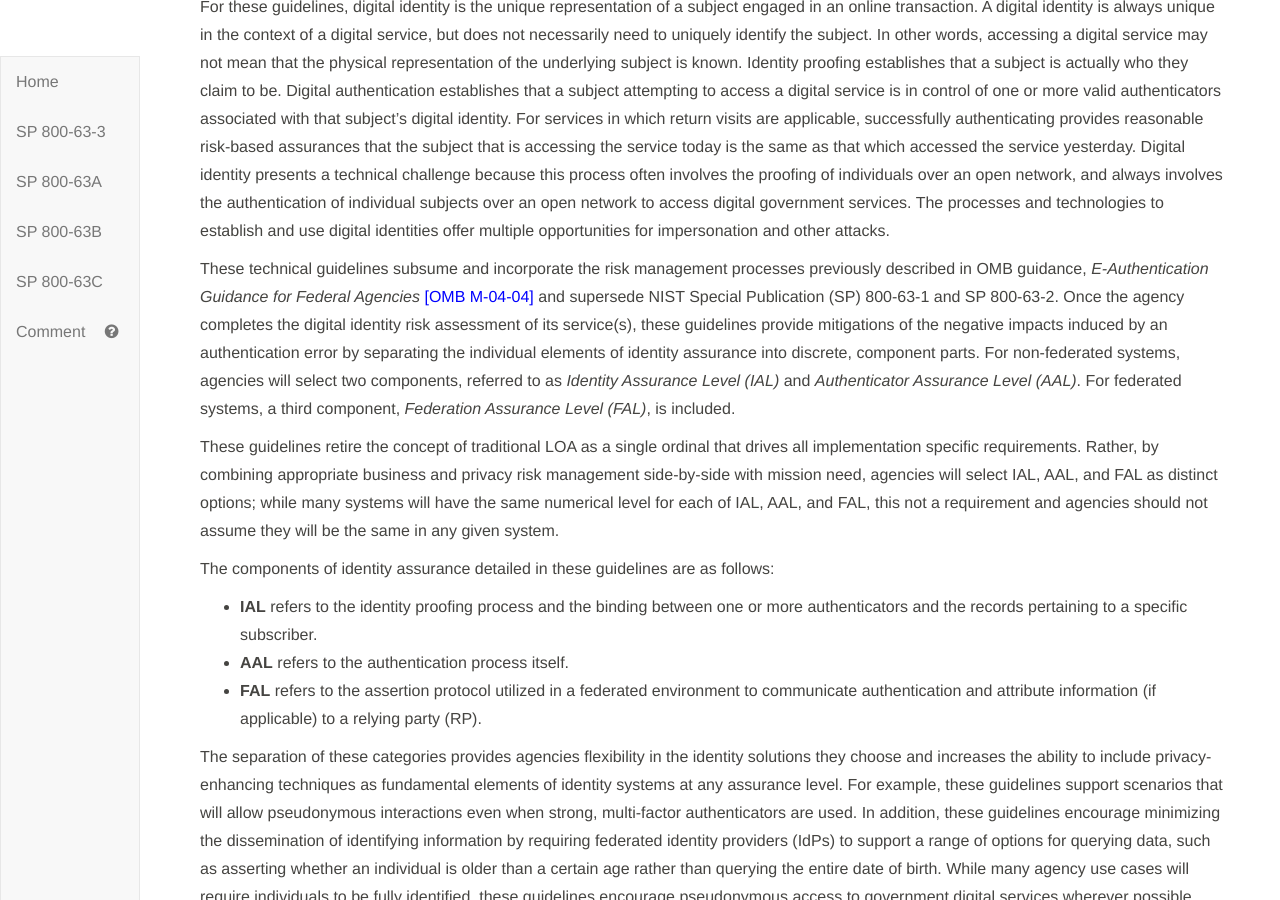
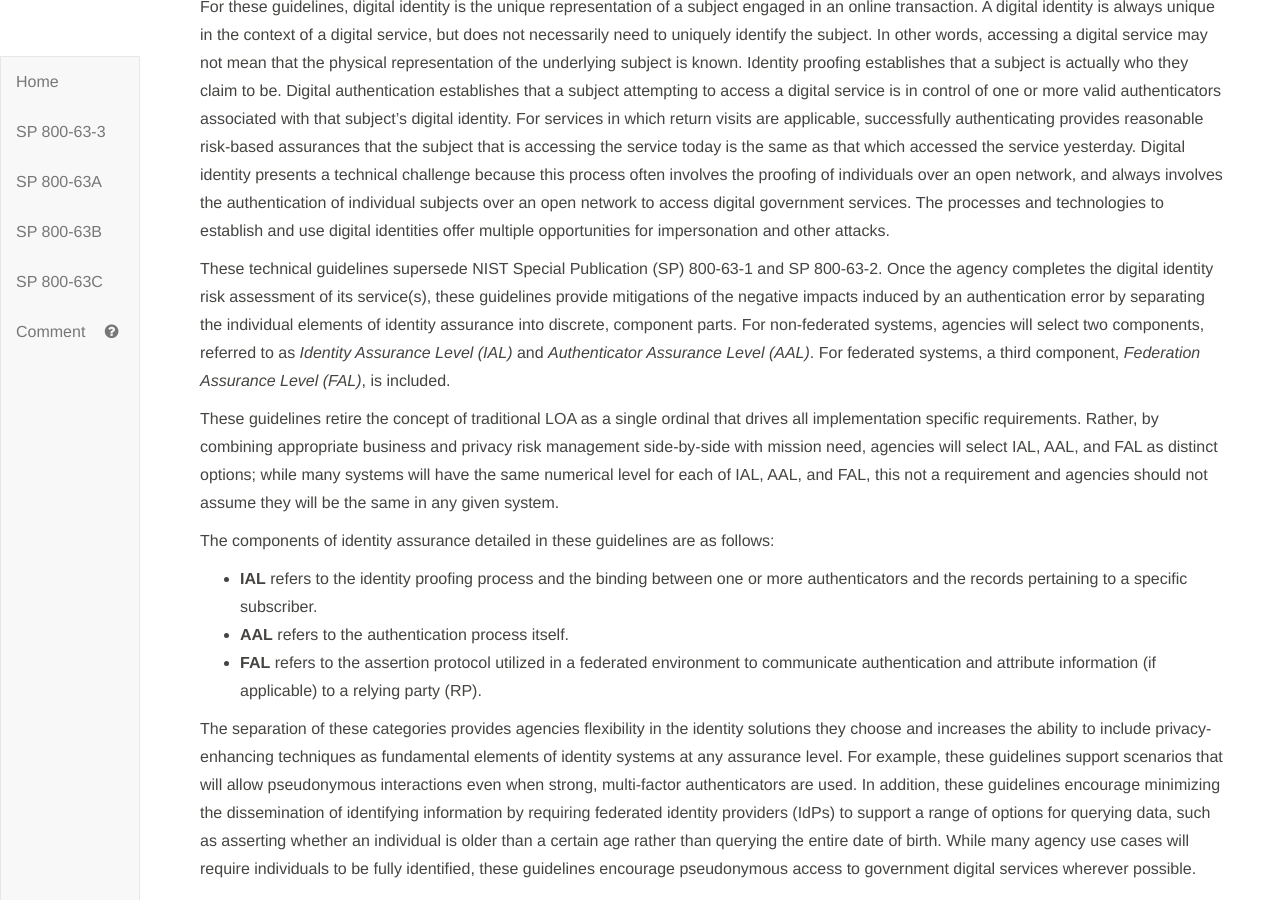
Before and after one commit to usnistgov/800-63-3, a Jekyll site: the page built from sp800-63-3/cover.md, in a window 1280 px wide and 900 px high, scrolled down 3252 px. Built offline with Jekyll 4.4.1, drawn with Linux system fonts in a browser that asks for light colours; our own code applies the rules of GitHub Pages for plain Markdown files.

Commit message:
Minor edit

```diff
--- a/sp800-63-3/cover.md
+++ b/sp800-63-3/cover.md
@@ -199,7 +199,7 @@ Digital identity is the online persona of a subject, and a single definition is
 
 For these guidelines, digital identity is the unique representation of a subject engaged in an online transaction. A digital identity is always unique in the context of a digital service, but does not necessarily need to uniquely identify the subject. In other words, accessing a digital service may not mean that the physical representation of the underlying subject is known. Identity proofing establishes that a subject is actually who they claim to be. Digital authentication establishes that a subject attempting to access a digital service is in control of one or more valid authenticators associated with that subject's digital identity. For services in which return visits are applicable, successfully authenticating provides reasonable risk-based assurances that the subject that is accessing the service today is the same as that which accessed the service yesterday. Digital identity presents a technical challenge because this process often involves the proofing of individuals over an open network, and always involves the authentication of individual subjects over an open network to access digital government services. The processes and technologies to establish and use digital identities offer multiple opportunities for impersonation and other attacks.
 
-These technical guidelines subsume and incorporate the risk management processes previously described in OMB guidance, *E-Authentication Guidance for Federal Agencies* [[OMB M-04-04]](#M-04-04) and supersede NIST Special Publication (SP) 800-63-1 and SP 800-63-2. Once the agency completes the digital identity risk assessment of its service(s), these guidelines provide mitigations of the negative impacts induced by an authentication error by separating the individual elements of identity assurance into discrete, component parts. For non-federated systems, agencies will select two components, referred to as *Identity Assurance Level (IAL)* and *Authenticator Assurance Level (AAL)*. For federated systems, a third component, *Federation Assurance Level (FAL)*, is included.
+These technical guidelines supersede NIST Special Publication (SP) 800-63-1 and SP 800-63-2. Once the agency completes the digital identity risk assessment of its service(s), these guidelines provide mitigations of the negative impacts induced by an authentication error by separating the individual elements of identity assurance into discrete, component parts. For non-federated systems, agencies will select two components, referred to as *Identity Assurance Level (IAL)* and *Authenticator Assurance Level (AAL)*. For federated systems, a third component, *Federation Assurance Level (FAL)*, is included.
 
 These guidelines retire the concept of traditional LOA as a single ordinal that drives all implementation specific requirements.  Rather, by combining appropriate business and privacy risk management side-by-side with mission need, agencies will select IAL, AAL, and FAL as distinct options; while many systems will have the same numerical level for each of IAL, AAL, and FAL, this not a requirement and agencies should not assume they will be the same in any given system.
 
```
